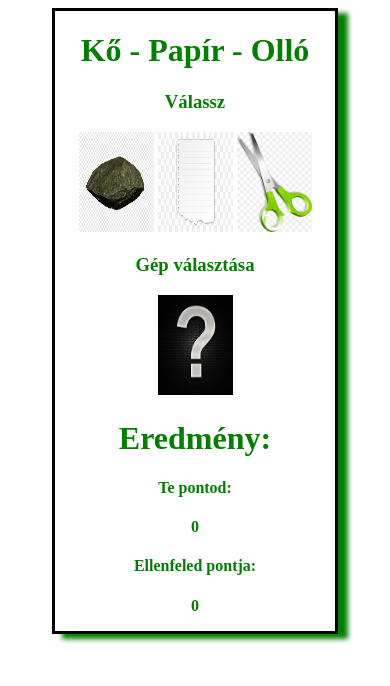
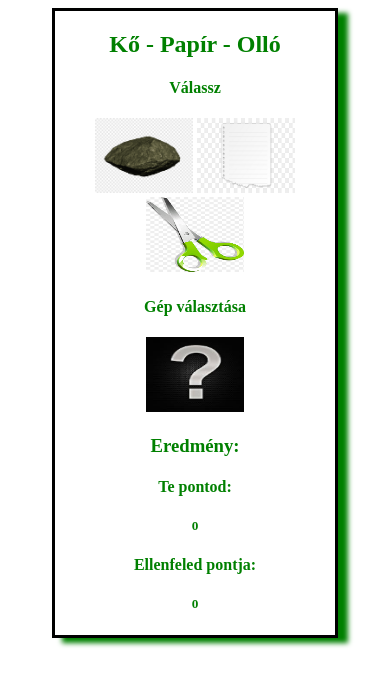
Before and after one commit to MrErik402/KoPapirOlloIgazi, a plain HTML site: page index.html in a window 390 px wide. Drawn offline with Linux system fonts and the light colour scheme.

Commit message:
Rezponzivitás media queryvel

```diff
--- a/index.html
+++ b/index.html
@@ -9,21 +9,21 @@
 </head>
 <body>
     <main>
-        <h1>Kő - Papír - Olló</h1>
-        <h3>Válassz</h3>
+        <h2>Kő - Papír - Olló</h2>
+        <h4>Válassz</h4>
         <p id="kepekHelye">
             <img src="./img/ko.png" id="ko" alt="Kő vagyok hehe" title="Kő vagyok hehe" onclick="KivalasztasKO()">
             <img src="./img/papir.png" id="papir" alt="Kő vagyok hehe" title="Kő vagyok hehe" onclick="KivalasztasPAPIR()">
             <img src="./img/ollo.png" id="ollo" alt="Kő vagyok hehe" title="Kő vagyok hehe" onclick="KivalasztasOLLO()">
         </p>
-        <h3>Gép választása</h3>
+        <h4>Gép választása</h4>
             <img src="./img/question.jpg" alt="" id="gepKep">
         <p id="gepKepHelye"></p>
-        <h1 id="eredmenyHelye">Eredmény:</h1>
+        <h3 id="eredmenyHelye">Eredmény:</h3>
         <h4>Te pontod:</h4>
-        <p id = "jPont"><strong>0</strong></p>
+        <h5 id = "jPont"><strong>0</strong></h5>
         <h4>Ellenfeled pontja:</h4>
-        <p id = "gPont"><strong>0</strong></p>
+        <h5 id = "gPont"><strong>0</strong></h5>
     </main>
     <script src="app.js"></script>
 </body>
--- a/style.css
+++ b/style.css
@@ -35,4 +35,9 @@ img{
         text-align: center;
 
     }
+    img{
+        width: 35%;
+        margin: 0 auto;
+        height: 75px;
+    }
 }
```
